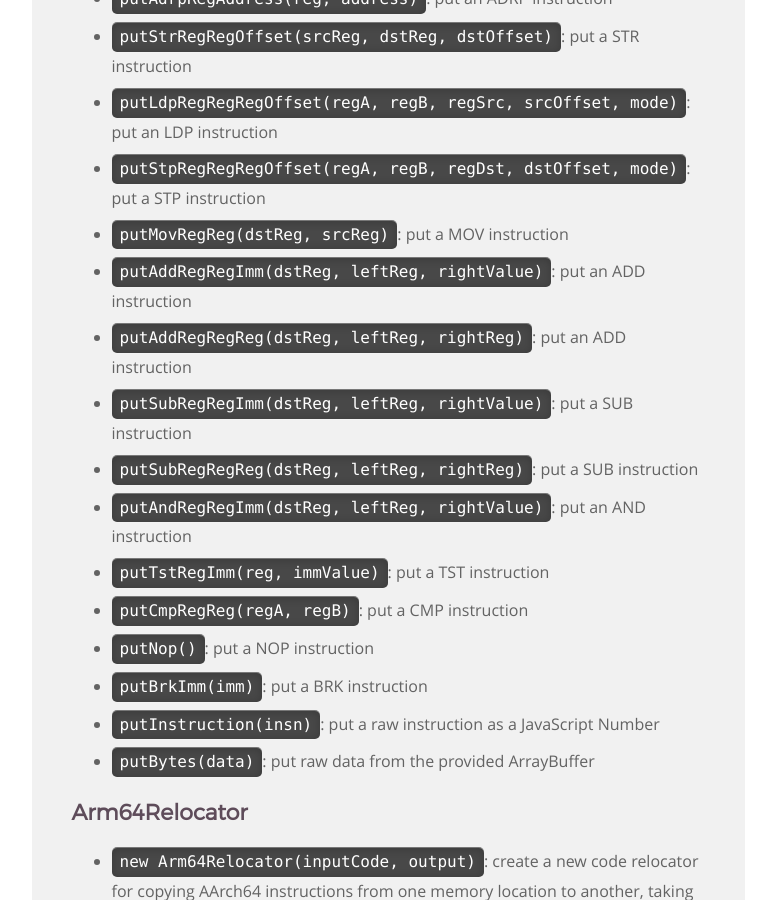
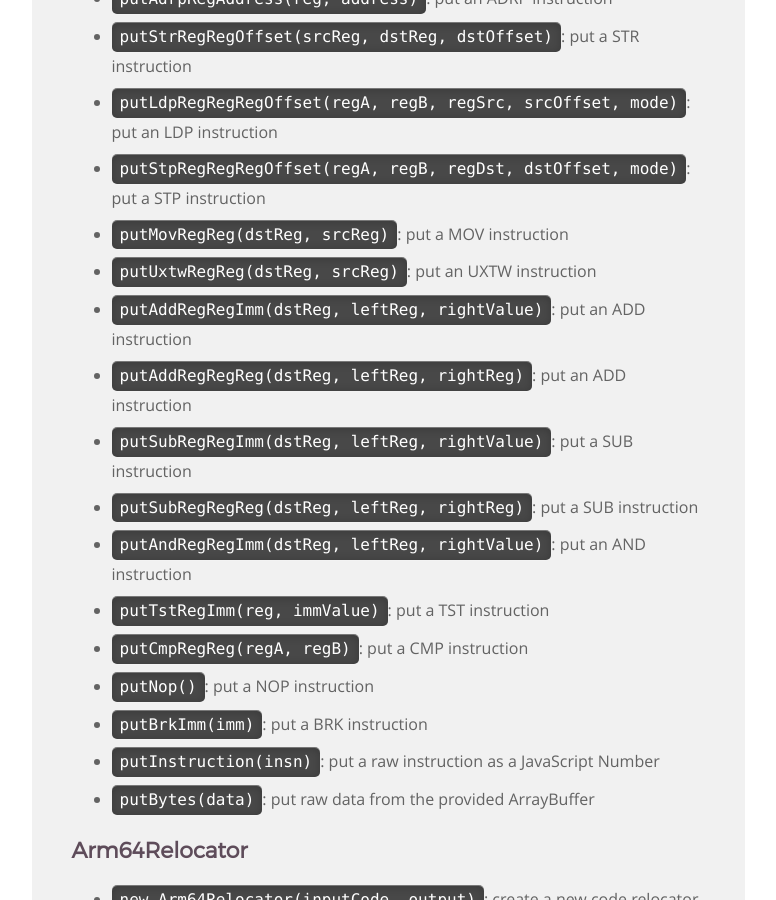
Before and after one commit to frida/frida-website, a Jekyll site: the page built from _docs/javascript-api.md, in a window 1280 px wide and 900 px high, scrolled down 69499 px. Shown: the whole window, without its empty margins (364-1140 px from the left). Built offline with Jekyll 4.4.1, drawn with Linux system fonts in a browser that asks for light colours.

Commit message:
Synchronize the CodeWriter docs from the autogenerated output

```diff
--- a/_docs/javascript-api.md
+++ b/_docs/javascript-api.md
@@ -2840,6 +2840,8 @@ var activity = Java.cast(ptr("0x1234"), Activity);
 
 -   `putMovRegReg(dstReg, srcReg)`: put a MOV instruction
 
+-   `putUxtwRegReg(dstReg, srcReg)`: put an UXTW instruction
+
 -   `putAddRegRegImm(dstReg, leftReg, rightValue)`: put an ADD instruction
 
 -   `putAddRegRegReg(dstReg, leftReg, rightReg)`: put an ADD instruction
```
